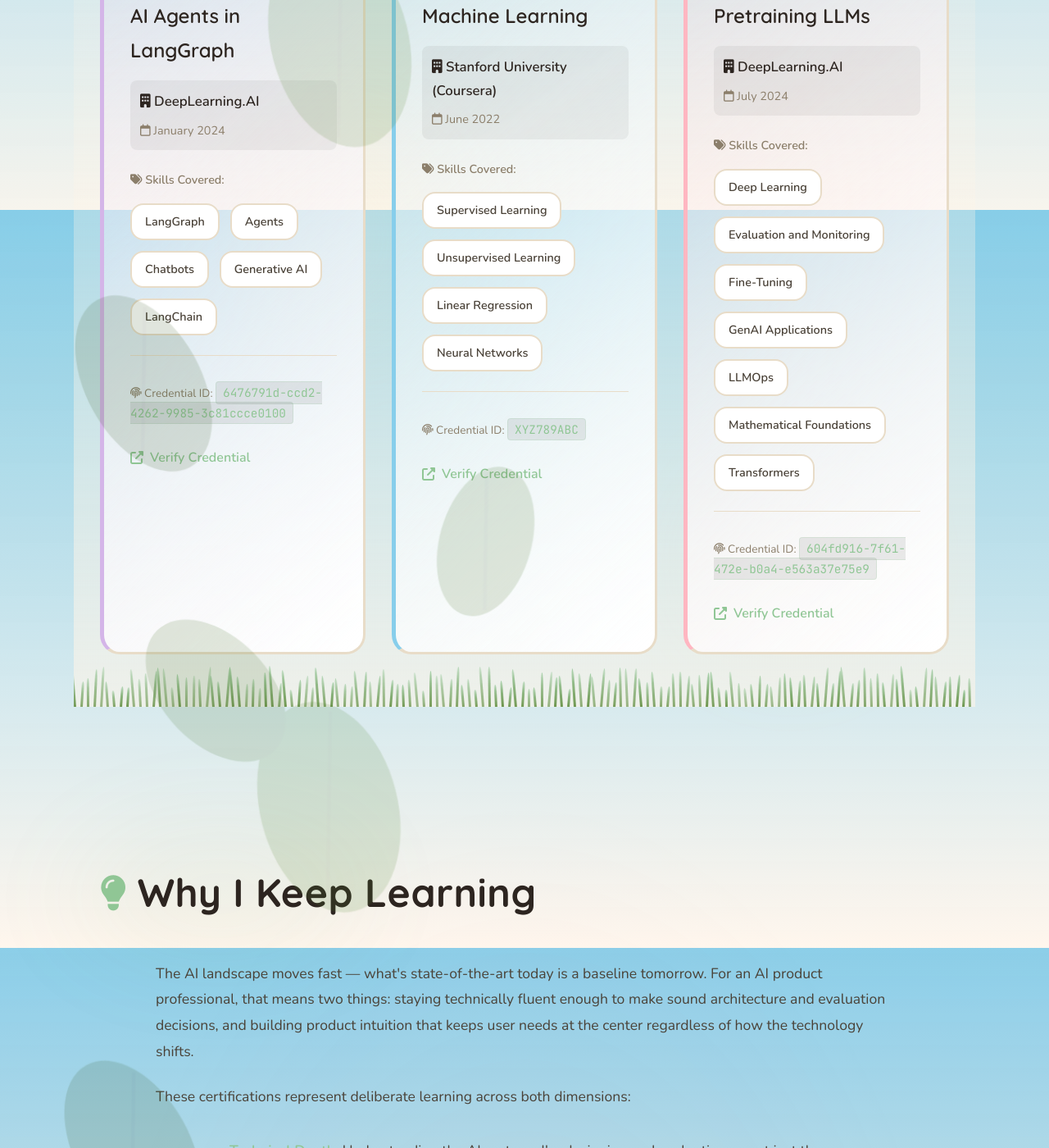
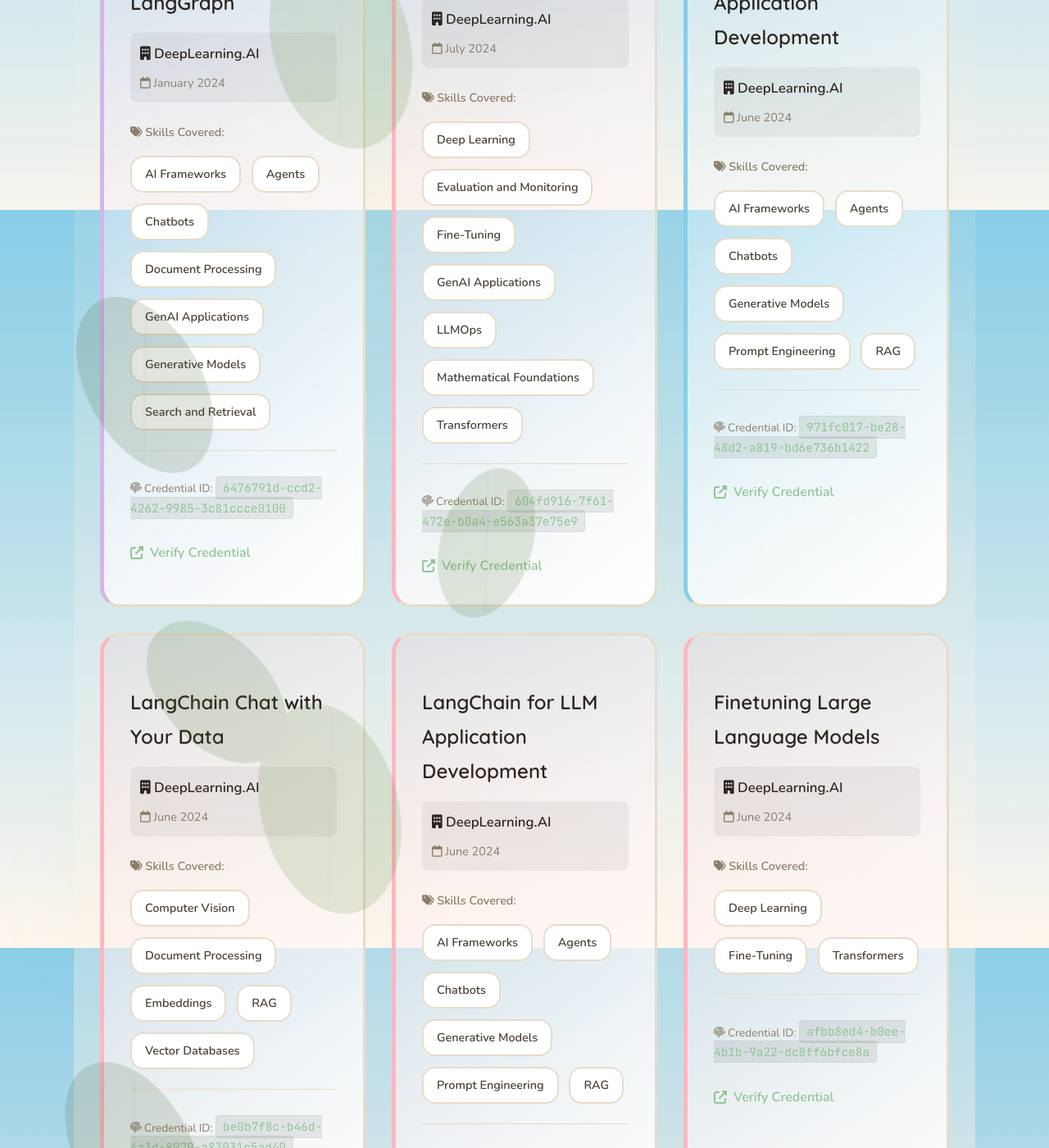
Before and after one commit to mayank1101/mayank1101.github.io, a Jekyll site: the page built from certifications.html, in a window 1280 px wide and 1400 px high, scrolled down 1544 px. Shown: the whole window at 82% size. Built offline with Jekyll 4.4.1, drawn with Linux system fonts in a browser that asks for light colours; some of the changed text lies outside the part shown.

Commit message:
added more past completed certificates

```diff
--- a/_data/certifications.yml
+++ b/_data/certifications.yml
@@ -21,36 +21,21 @@
   date: "January 2024"
   credential_id: "6476791d-ccd2-4262-9985-3c81ccce0100"
   credential_url: "https://learn.deeplearning.ai/accomplishments/6476791d-ccd2-4262-9985-3c81ccce0100"
-  icon: "fas fa-brain"
   accent_color: "purple"
   skills:
-    - LangGraph
+    - AI Frameworks
     - Agents
     - Chatbots
-    - Generative AI
-    - LangChain
-  # description: "Comprehensive specialization covering neural networks, optimization, CNNs, RNNs, and deep learning best practices."
-
-- name: "Machine Learning"
-  organization: "Stanford University (Coursera)"
-  date: "June 2022"
-  credential_id: "XYZ789ABC"
-  credential_url: "https://www.coursera.org/account/accomplishments/verify/XYZ789ABC"
-  icon: "fas fa-robot"
-  accent_color: "cyan"
-  skills:
-    - Supervised Learning
-    - Unsupervised Learning
-    - Linear Regression
-    - Neural Networks
-  # description: "Foundational course covering machine learning algorithms, including linear regression, logistic regression, neural networks, and more."
+    - Document Processing
+    - GenAI Applications
+    - Generative Models
+    - Search and Retrieval
 
 - name: "Pretraining LLMs"
   organization: "DeepLearning.AI"
   date: "July 2024"
   credential_id: "604fd916-7f61-472e-b0a4-e563a37e75e9"
   credential_url: "https://learn.deeplearning.ai/accomplishments/604fd916-7f61-472e-b0a4-e563a37e75e9"
-  icon: "fab fa-aws"
   accent_color: "pink"
   skills:
     - Deep Learning
@@ -60,4 +45,68 @@
     - LLMOps
     - Mathematical Foundations
     - Transformers
-  # description: "Validates expertise in building, training, tuning, and deploying machine learning models using AWS."
+
+- name: "LangChain for LLM Application Development"
+  organization: "DeepLearning.AI"
+  date: "June 2024"
+  credential_id: "971fc017-be28-48d2-a819-bd6e736b1422"
+  credential_url: "https://learn.deeplearning.ai/accomplishments/971fc017-be28-48d2-a819-bd6e736b1422"
+  accent_color: "cyan"
+  skills:
+    - AI Frameworks
+    - Agents
+    - Chatbots
+    - Generative Models
+    - Prompt Engineering
+    - RAG
+
+- name: "LangChain Chat with Your Data"
+  organization: "DeepLearning.AI"
+  date: "June 2024"
+  credential_id: "be0b7f8c-b46d-4a3d-8079-a83031c5ad40"
+  credential_url: "https://learn.deeplearning.ai/accomplishments/be0b7f8c-b46d-4a3d-8079-a83031c5ad40"
+  accent_color: "pink"
+  skills:
+    - Computer Vision
+    - Document Processing
+    - Embeddings
+    - RAG
+    - Vector Databases
+
+- name: "LangChain for LLM Application Development"
+  organization: "DeepLearning.AI"
+  date: "June 2024"
+  credential_id: "971fc017-be28-48d2-a819-bd6e736b1422"
+  credential_url: "https://learn.deeplearning.ai/accomplishments/971fc017-be28-48d2-a819-bd6e736b1422"
+  accent_color: "pink"
+  skills:
+    - AI Frameworks
+    - Agents
+    - Chatbots
+    - Generative Models
+    - Prompt Engineering
+    - RAG
+
+- name: "Finetuning Large Language Models"
+  organization: "DeepLearning.AI"
+  date: "June 2024"
+  credential_id: "afbb8ed4-b0ee-4b1b-9a22-dc8ff6bfce8a"
+  credential_url: "https://learn.deeplearning.ai/accomplishments/afbb8ed4-b0ee-4b1b-9a22-dc8ff6bfce8a"
+  accent_color: "pink"
+  skills:
+    - Deep Learning
+    - Fine-Tuning
+    - Transformers
+
+- name: "Building Systems with the ChatGPT API"
+  organization: "DeepLearning.AI"
+  date: "June 2024"
+  credential_id: "8400191e-b3e6-470d-990d-287c69d67a34"
+  credential_url: "https://learn.deeplearning.ai/accomplishments/8400191e-b3e6-470d-990d-287c69d67a34"
+  accent_color: "pink"
+  skills:
+    - AI Safety
+    - Chatbots
+    - GenAI Applications
+    - Generative Models
+    - Prompt Engineering
```
